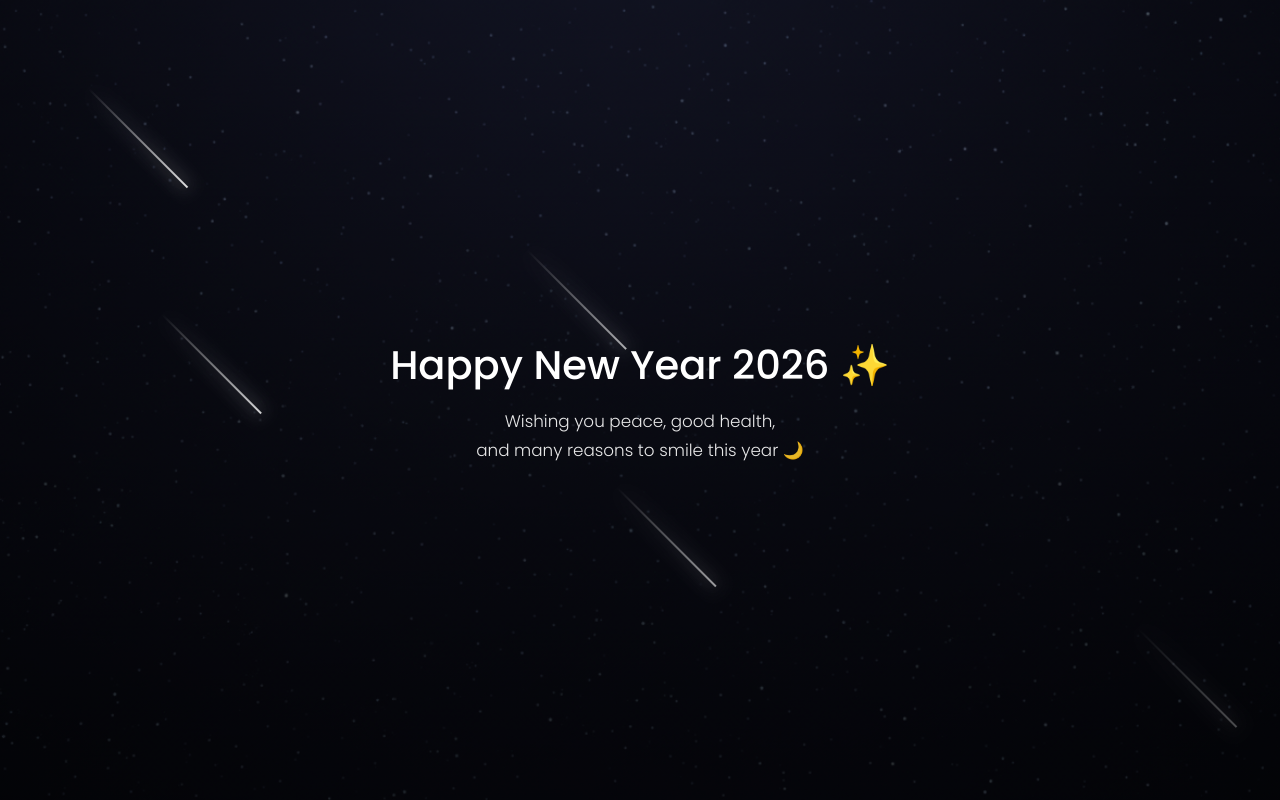
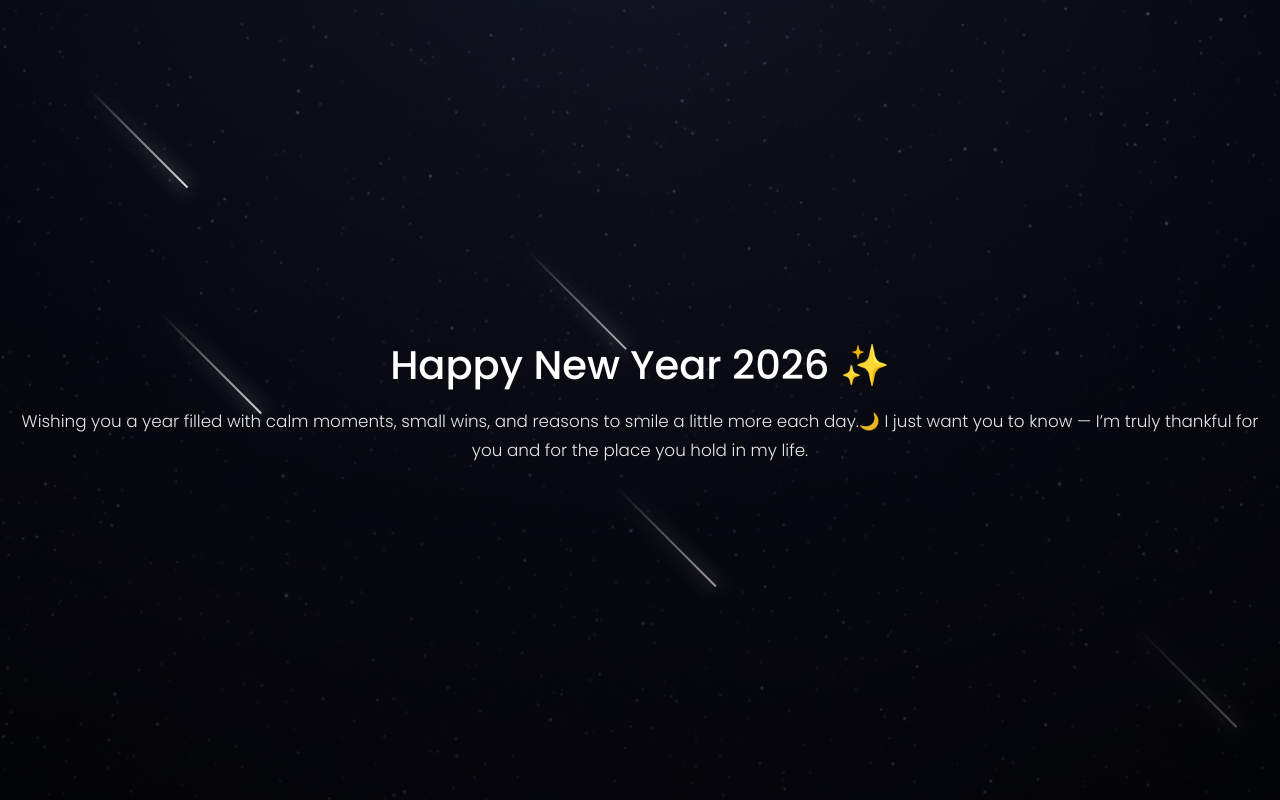
Before and after one commit to storm-ui1/NEWYEAR, a plain HTML site: page index.html in a window 1280 px wide. Drawn offline with Linux system fonts and the light colour scheme.

Commit message:
Update index.html

```diff
--- a/index.html
+++ b/index.html
@@ -115,8 +115,11 @@
   <div class="container">
     <h1>Happy New Year 2026 ✨</h1>
     <p>
-      Wishing you peace, good health,<br>
-      and many reasons to smile this year 🌙
+      Wishing you a year filled with calm moments, small wins,
+    and reasons to smile a little more each day.🌙
+
+       I just want you to know — I’m truly thankful for you and
+    for the place you hold in my life.
     </p>
   </div>
 
```
